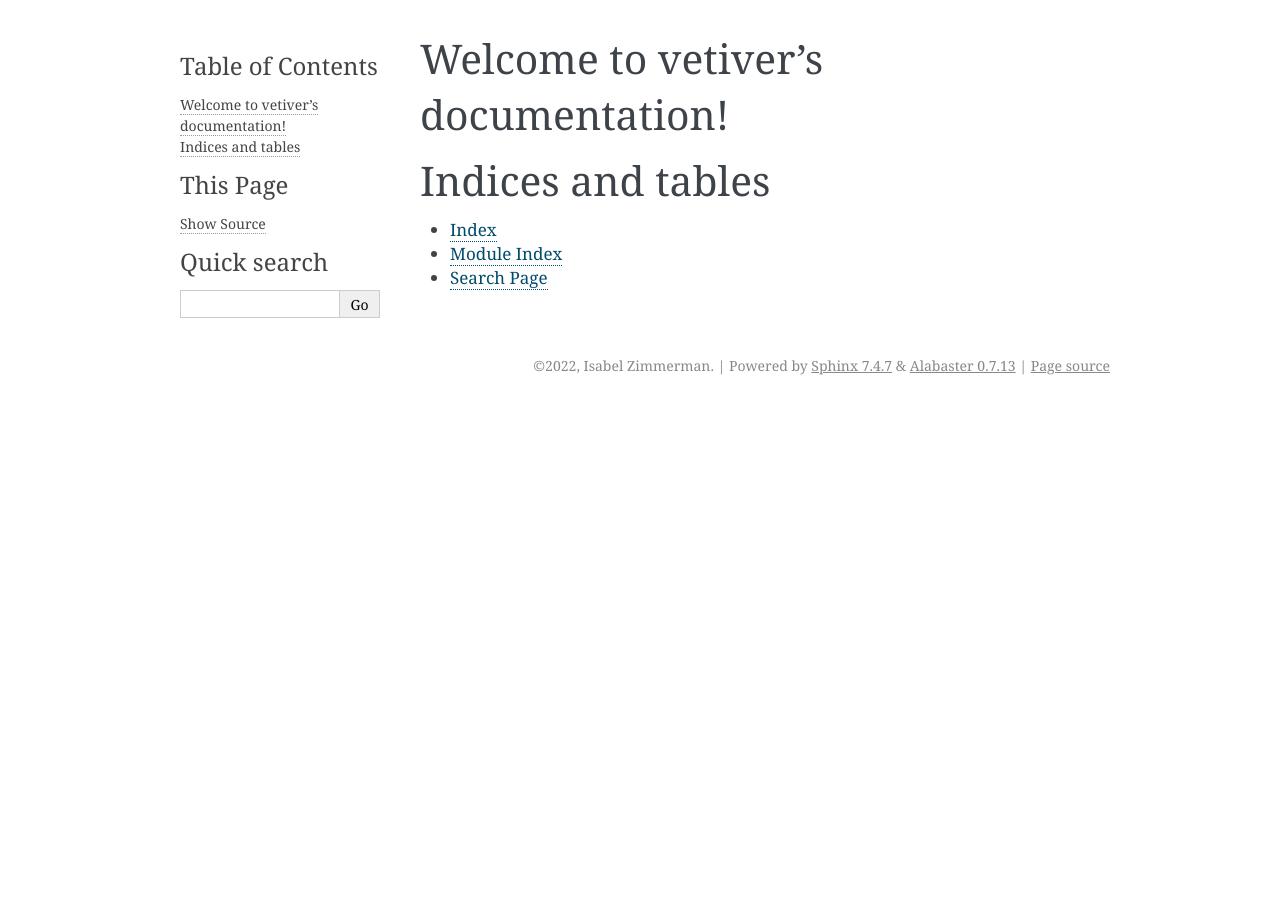
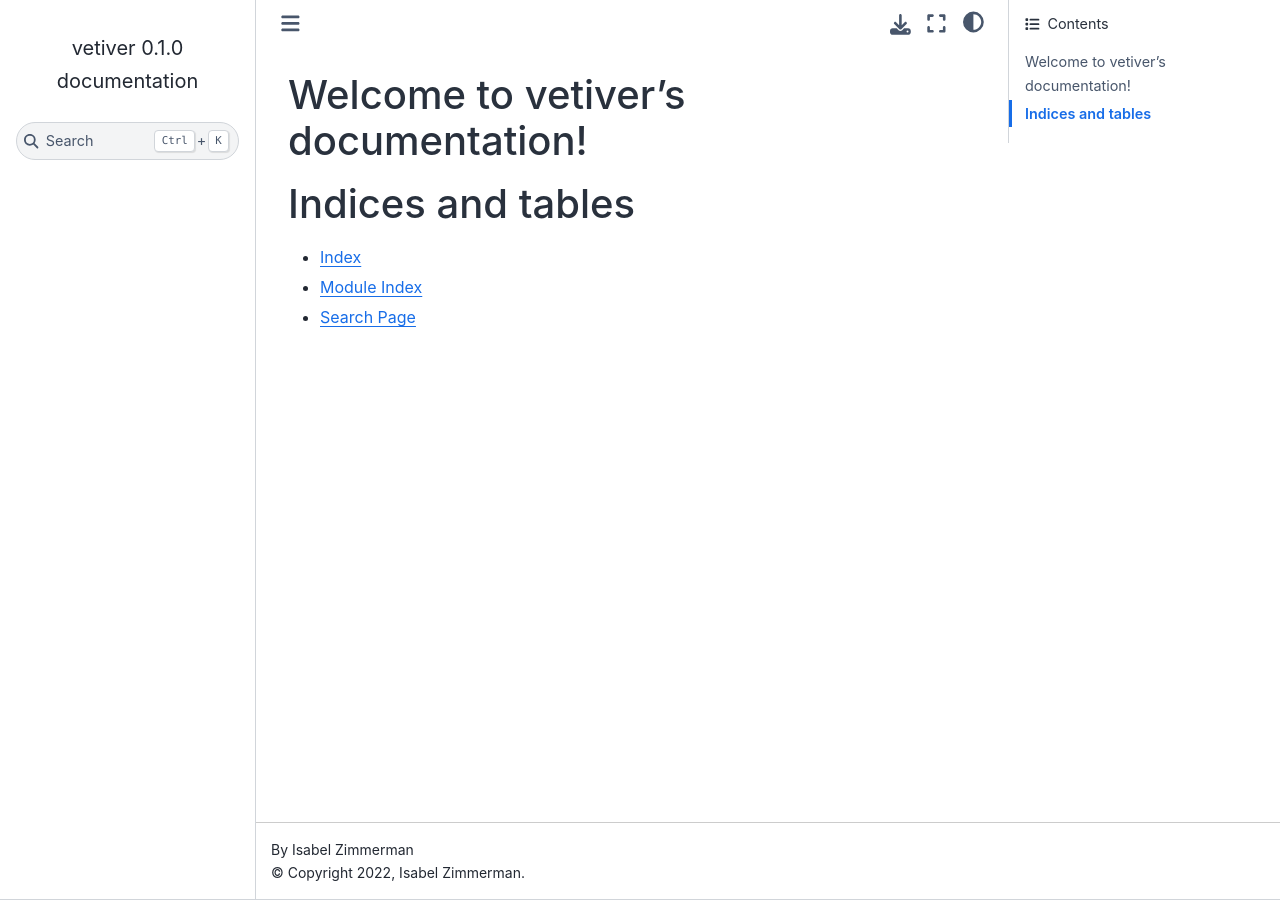
Before and after one commit to rstudio/vetiver-python, a Sphinx documentation site: the page built from docs/source/index.rst, in a window 1280 px wide. Built offline with Sphinx 7.4.7 and the Sphinx Book theme 1.1.4, drawn with Linux system fonts in a browser that asks for light colours; some of the changed lines change nothing that is shown.

Commit message:
[docs] new theme, myst_parser

```diff
--- a/docs/source/conf.py
+++ b/docs/source/conf.py
@@ -30,8 +30,16 @@ release = "0.1.0"
 # Add any Sphinx extension module names here, as strings. They can be
 # extensions coming with Sphinx (named 'sphinx.ext.*') or your custom
 # ones.
-extensions = ["sphinx.ext.napoleon"]
-
+extensions = extensions = [
+    "sphinx.ext.duration",
+    "sphinx.ext.doctest",
+    "sphinx.ext.autodoc",
+    "sphinx.ext.autosummary",
+    "sphinx.ext.napoleon",
+    "sphinx.ext.githubpages",
+    "sphinx_autodoc_typehints",
+    "myst_parser",
+]
 # Add any paths that contain templates here, relative to this directory.
 templates_path = ["_templates"]
 
@@ -46,7 +54,7 @@ exclude_patterns = ["_build", "Thumbs.db", ".DS_Store"]
 # The theme to use for HTML and HTML Help pages.  See the documentation for
 # a list of builtin themes.
 #
-html_theme = "alabaster"
+html_theme = "sphinx_book_theme"
 
 # Add any paths that contain custom static files (such as style sheets) here,
 # relative to this directory. They are copied after the builtin static files,
```
